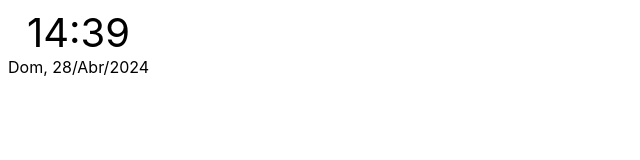
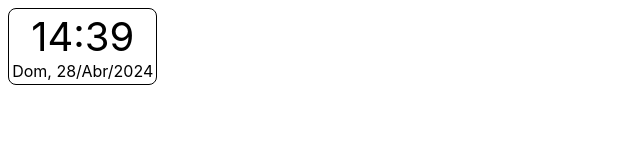
Before and after one commit to vrivas/reloj-basico-empotrar, a plain HTML site: page index.html in a window 1280 px wide. Shown: the whole page, without its empty margins (0-640 px from the left). Drawn offline with Linux system fonts and the light colour scheme.

Commit message:
Añado recuadro alrededor

```diff
--- a/index.html
+++ b/index.html
@@ -7,7 +7,10 @@
     #content {
         text-align: center;
         width: fit-content;
+        padding: 0.2em;
         font-family: ui-sans-serif, -apple-system, BlinkMacSystemFont, "Segoe UI", Helvetica, "Apple Color Emoji", Arial, sans-serif, "Segoe UI Emoji", "Segoe UI Symbol";
+        border: 1px solid #000;
+        border-radius: .5em;
     }
     #tiempo {
         font-size: 2.5em;
@@ -63,7 +66,7 @@
             muestraFecha();
         }
         main();
-        setInterval(main, 60* 1000);
+        setInterval(main, 30* 1000);
 
     </script>
 </body>
```
